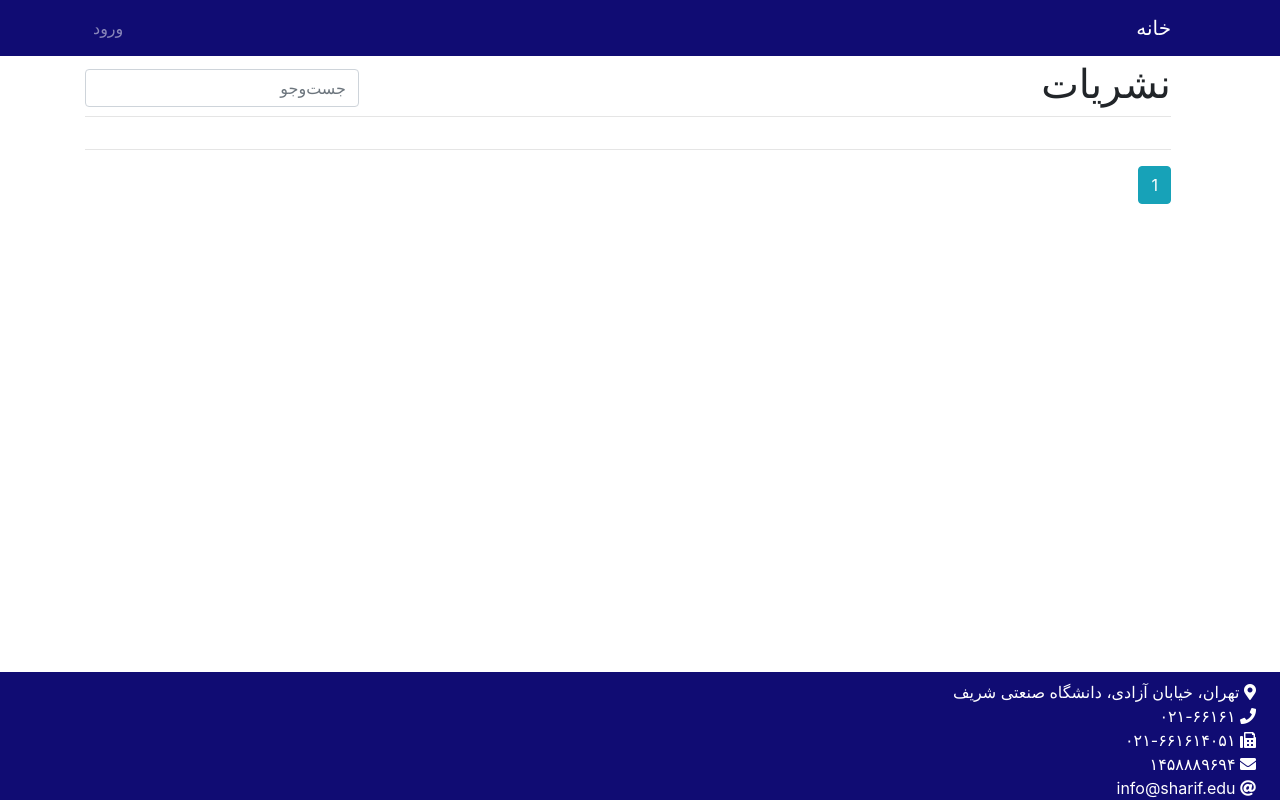
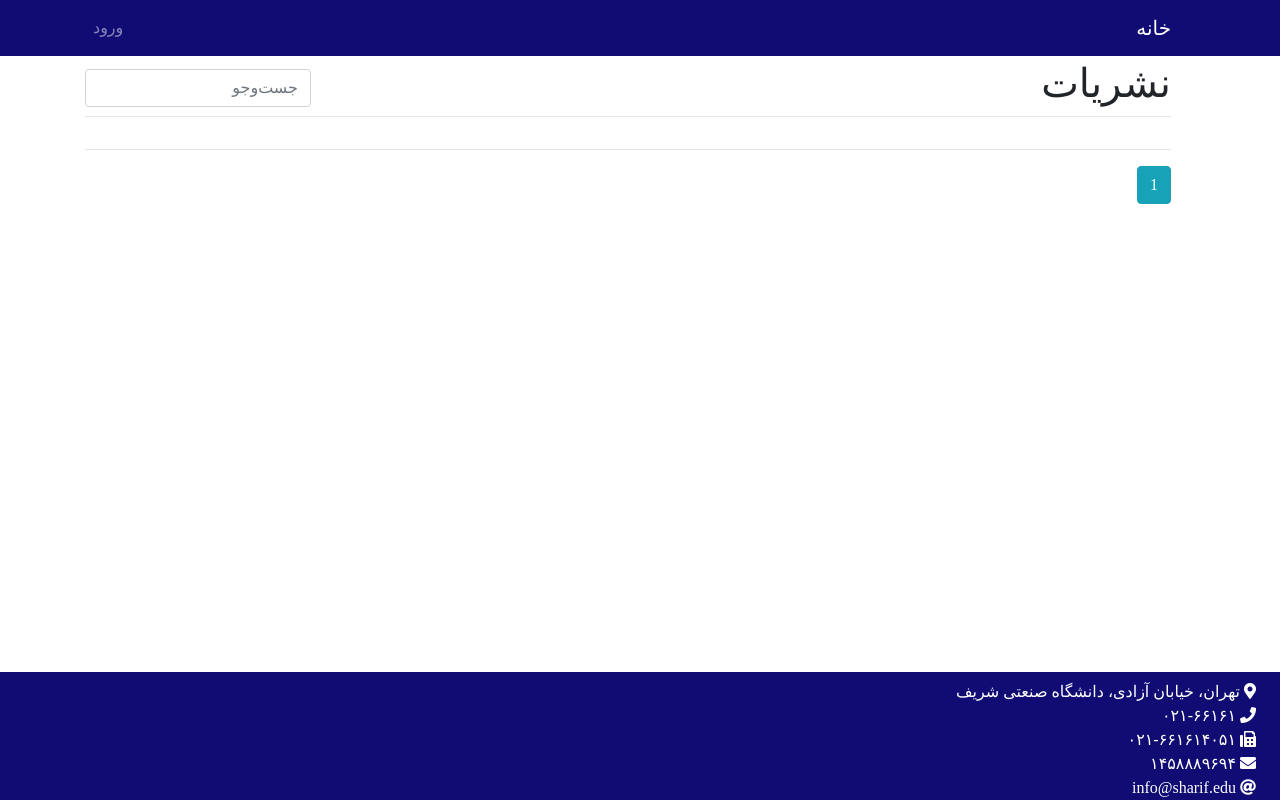
Before and after one commit to mhbahmani/Journals-Archive-Site, a Django app: page / in a window 1280 px wide. Run offline with Django 3.2, Linux system fonts and the light colour scheme; some libraries are stand-ins or nearby versions; some web fonts are replaced.

Commit message:
add sahel font

```diff
--- a/static/main.css
+++ b/static/main.css
@@ -1,3 +1,12 @@
+@font-face {
+    font-family: Sahel;
+    src: url('https://cdn.fontcdn.ir/Font/Persian/Sahel/Sahel.eot');
+    src: url('https://cdn.fontcdn.ir/Font/Persian/Sahel/Sahel.eot?#iefix') format('embedded-opentype'),
+    url('https://cdn.fontcdn.ir/Font/Persian/Sahel/Sahel.woff') format('woff'),
+    url('https://cdn.fontcdn.ir/Font/Persian/Sahel/Sahel.ttf') format('truetype');
+    font-weight: normal;
+}
+
 html {
     height: 100%;
     box-sizing: border-box;
@@ -14,6 +23,7 @@ body {
     margin: 0;
     padding-bottom: 6rem;
     min-height: 100%;
+    font-family: Sahel, serif;
 }
 
 .footer {
```
